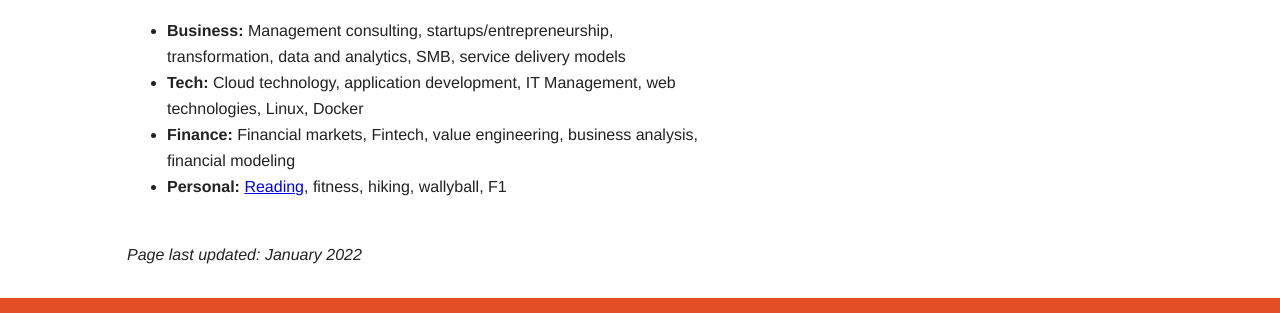
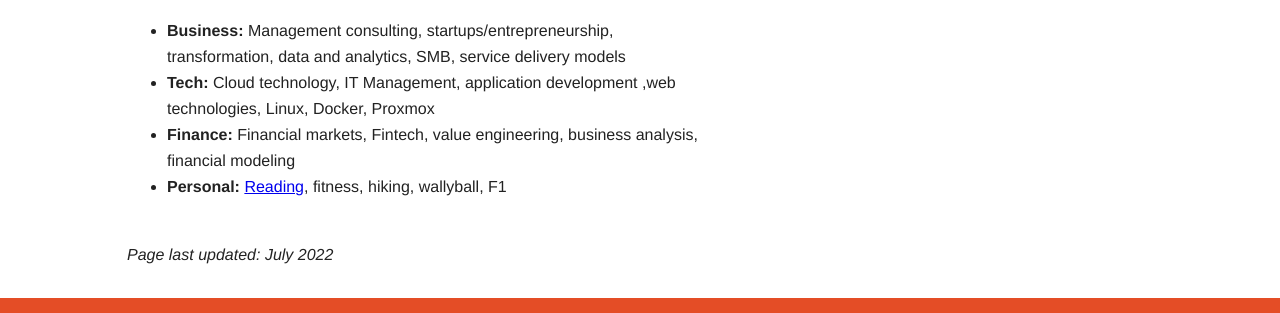
Before and after one commit to PhilElya/philelya.github.io, a plain HTML site: page index.html in a window 1280 px wide. Shown: the part 404-717 px from the top of the page. Drawn offline with nearby package versions, Linux system fonts and the light colour scheme.

Commit message:
Update index.html

```diff
--- a/index.html
+++ b/index.html
@@ -58,14 +58,14 @@
                     	<p>Professional and personal interests include:</p>
 <ul>
                                                 <li><strong>Business:</strong> Management consulting, startups/entrepreneurship, transformation, data and analytics, SMB, service delivery models</li>
-						<li><strong>Tech:</strong> Cloud technology, application development, IT Management, web technologies, Linux, Docker </li>
+						<li><strong>Tech:</strong> Cloud technology, IT Management, application development ,web technologies, Linux, Docker, Proxmox</li>
 						<li><strong>Finance:</strong> Financial markets, Fintech, value engineering, business analysis, financial modeling </li>
 						<li><strong>Personal:</strong> <a href="https://www.goodreads.com/user/show/3205406-phil">Reading</a>, fitness, hiking, wallyball, F1</li> <br>
 </ul>
 
                     </header>
                     <section>
-<i>Page last updated: January 2022</i>
+<i>Page last updated: July 2022</i>
                     </section>
                     </footer>
                 </article>
```
